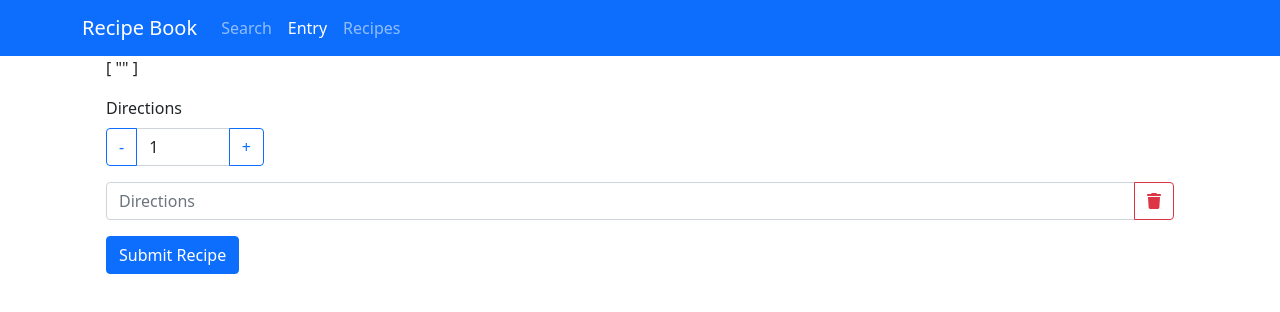
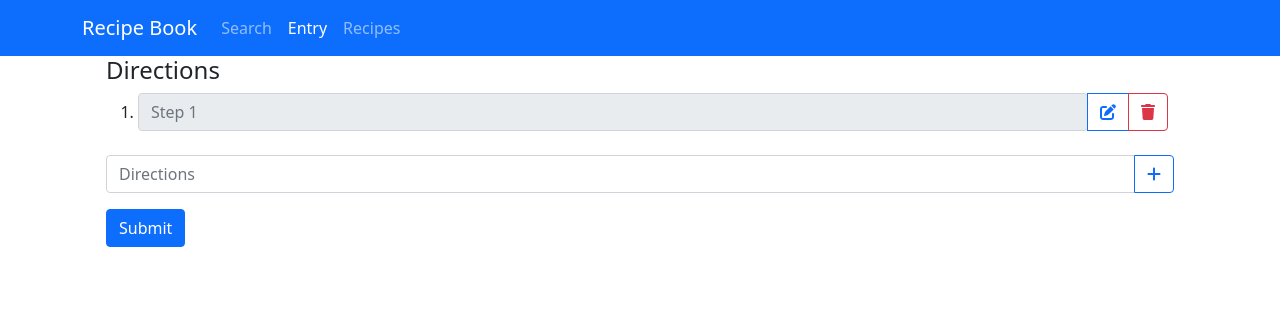
Before and after one commit to cawleygl/recipe-book-old, a React (Create React App) app in the folder client/: page /entry in a window 1280 px wide. Shown: the top 312 px of the page. Built offline with nearby package versions, Linux system fonts and the light colour scheme; no server answers.

Commit message:
enter, edit, and delete directions

```diff
--- a/client/src/components/DirectionEntry.js
+++ b/client/src/components/DirectionEntry.js
@@ -3,7 +3,7 @@ import RecipeDisplay from "../components/RecipeDisplay";
 import API from "../utils/API";
 
 import { FontAwesomeIcon } from '@fortawesome/react-fontawesome'
-import { faTrash } from '@fortawesome/free-solid-svg-icons'
+import { faTrash, faPenToSquare, faPlus } from '@fortawesome/free-solid-svg-icons'
 
 import Form from 'react-bootstrap/Form'
 import Button from 'react-bootstrap/Button'
@@ -15,123 +15,128 @@ import Row from 'react-bootstrap/Row'
 import Col from 'react-bootstrap/Col'
 import ListGroup from 'react-bootstrap/ListGroup'
 import CloseButton from 'react-bootstrap/CloseButton'
-
+import Toast from 'react-bootstrap/Toast'
 
 
 const About = () => {
   function capitalizeName(name) {
     return name.replace(/\b(\w)/g, s => s.toUpperCase());
   }
-  // Setting our component's initial state
-  const [recipes, setRecipes] = useState([]);
-  const [steps, setSteps] = useState(1);
+  const [currentDirection, setCurrentDirection] = useState("");
+  const [directionArray, setDirectionArray] = useState([""]);
+  const [currentStep, setCurrentStep] = useState(0);
 
-  const [ingredientObject, setIngredientObject] = useState({});
-  const [arrayValue, setArrayValue] = useState([""]);
+  const isEditing = (index) => {
+    if (currentStep === index) {
+      return false;
+    }
+    return true;
+  };
+
+  const addStep = (event) => {
+    const arrayvalue = [...directionArray];
+    console.log(event.target);
+    arrayvalue.push("");
+    setDirectionArray(arrayvalue);
+    setCurrentStep(directionArray.length)
+    setCurrentDirection("")
+  };
+
+  const updateCurrentDirection = (event) => {
+    const value = event.target.value;
+    // Destructure current state array
+    let arrayvalue = [...directionArray];
+    arrayvalue[currentStep] = value;
+    setDirectionArray(arrayvalue);
+    setCurrentDirection(event.target.value);
+  };
+
+  const deleteStep = (event) => {
+    const index = event.target.closest('button').dataset.index;
+    // Destructure current state array
+    const arrayvalue = [...directionArray];
+    // Remove value at index
+    arrayvalue.splice(index, 1);
+    setDirectionArray(arrayvalue);
+
+    // change current step to last step
+    setCurrentStep(arrayvalue.length - 1)
+    setCurrentDirection(arrayvalue[arrayvalue.length - 1]);
+  };
+
+  const selectStepToEdit = (event) => {
+    const index = event.target.closest('button').dataset.index;
+    setCurrentStep(parseInt(index));
+    // Destructure current state array
+    const arrayvalue = [...directionArray];
+    setCurrentDirection(arrayvalue[index]);
+    console.log(index);
+  };
 
 
-  const handleSubmit = (event) => {
-    console.log("submit");
-  };
-
-  const updateSteps = (event) => {
-
-    const steps = event.target.value;
-    const operator = event.target.dataset.operator;
-
-    console.log("Steps", steps, "Operator", operator)
-
-    if (operator === "-") {
-      if (steps <= 1) {
-        setSteps(1)
-      } else {
-        setSteps(parseInt(steps) - 1)
-      }
-    } else if (operator === "+") {
-      setSteps(parseInt(steps) + 1)
-    } else {
-      setSteps(steps)
-    }
+  const submitDirection = (event) => {
+    console.log("submit")
   }
 
-  const updateArrayValue = (event) => {
+  useEffect(() => {
+    console.log("directionArray", directionArray);
+  }, [directionArray])
+  useEffect(() => {
+    console.log("currentStep", currentStep);
+  }, [currentStep])
 
-    const value = event.target.value;
-    const index = event.target.dataset.index;
-
-    // Destructure current state array
-    const arrayvalue = [...arrayValue];
-    arrayvalue[parseInt(index)] = value;
-
-    console.log(arrayvalue);
-    setArrayValue(arrayvalue);
-  };
-
-  const deleteArrayValue = (event) => {
-    const index = event.target.dataset.index;
-
-    // Destructure current state array
-    const arrayvalue = [...arrayValue];
-
-    arrayvalue.splice(parseInt(index), 1)
-
-    setArrayValue(arrayvalue);
-  };
-
-  useEffect(() => {
-    console.log("arrayValue", arrayValue);
-  }, [arrayValue])
-  useEffect(() => {
-    console.log("steps", steps);
-  }, [steps])
 
 
   return (
     <Container>
-      <p>{JSON.stringify(arrayValue, null, 2)}</p>
-      <Form>
-        <Form.Label>Directions</Form.Label>
+      <h4>Directions</h4>
+      <ol>
+        {directionArray.map((direction, index) => (
+          <li key={index}>
             <Row>
-          <Col xs={4} md={3} lg={2}>
-            <InputGroup className="mb-3">
-              <Button variant="outline-primary" id="minus-button" value={steps} data-operator={"-"} onClick={updateSteps}>
-                -
-              </Button>
+              <InputGroup className="mb-2">
+                <Col sm="11">
                   <Form.Control
                     type="text"
-                placeholder="Number of Steps"
-                title="numberOfSteps"
-                onChange={(event) => setSteps(event.target.value)}
-                value={steps}
-                aria-label="Text input number of steps"
-                aria-describedby="recipe-number-of-steps"
+                    placeholder={`Step ${index + 1}`}
+                    title={`step-${index + 1}`}
+                    value={direction}
+                    readOnly
+                    plaintext={isEditing(index)}
+                    aria-label="Text input recipe directions"
+                    aria-describedby="recipe-directions"
                   />
-              <Button variant="outline-primary" id="plus-button" value={steps} data-operator={"+"} onClick={updateSteps}>
-                +
+                </Col>
+                <Button variant="outline-primary" id="edit-button" data-index={index} onClick={selectStepToEdit}>
+                  <FontAwesomeIcon icon={faPenToSquare} />
+                </Button>
+                <Button variant="outline-danger" id="delete-button" data-index={index} onClick={deleteStep}>
+                  <FontAwesomeIcon icon={faTrash} />
                 </Button>
               </InputGroup>
-          </Col>
             </Row>
 
-        {arrayValue && arrayValue.map((direction, index) =>
+          </li>
+        ))}
+      </ol>
+      <Form>
         <InputGroup className="mb-3">
           <Form.Control
             type="text"
             placeholder="Directions"
             title="directions"
-              data-index={index}
-              onChange={updateArrayValue}
+            onChange={updateCurrentDirection}
+            value={currentDirection}
             aria-label="Text input recipe directions"
             aria-describedby="recipe-directions"
           />
-            <Button variant="outline-danger" id="delete-button" onClick={deleteArrayValue}>
-              <FontAwesomeIcon icon={faTrash} />
+          <Button variant="outline-primary" id="add-step-button" onClick={addStep}>
+            <FontAwesomeIcon icon={faPlus} />
           </Button>
 
         </InputGroup>
-        )}
-        <Button id="submit-button" variant="primary" onClick={handleSubmit}>
-          Submit Recipe
+        <Button variant="primary" id="submit-button" onClick={submitDirection}>
+          Submit
         </Button>
       </Form>
     </Container>
```
Lines whose indentation alone changed are shown as unchanged.
